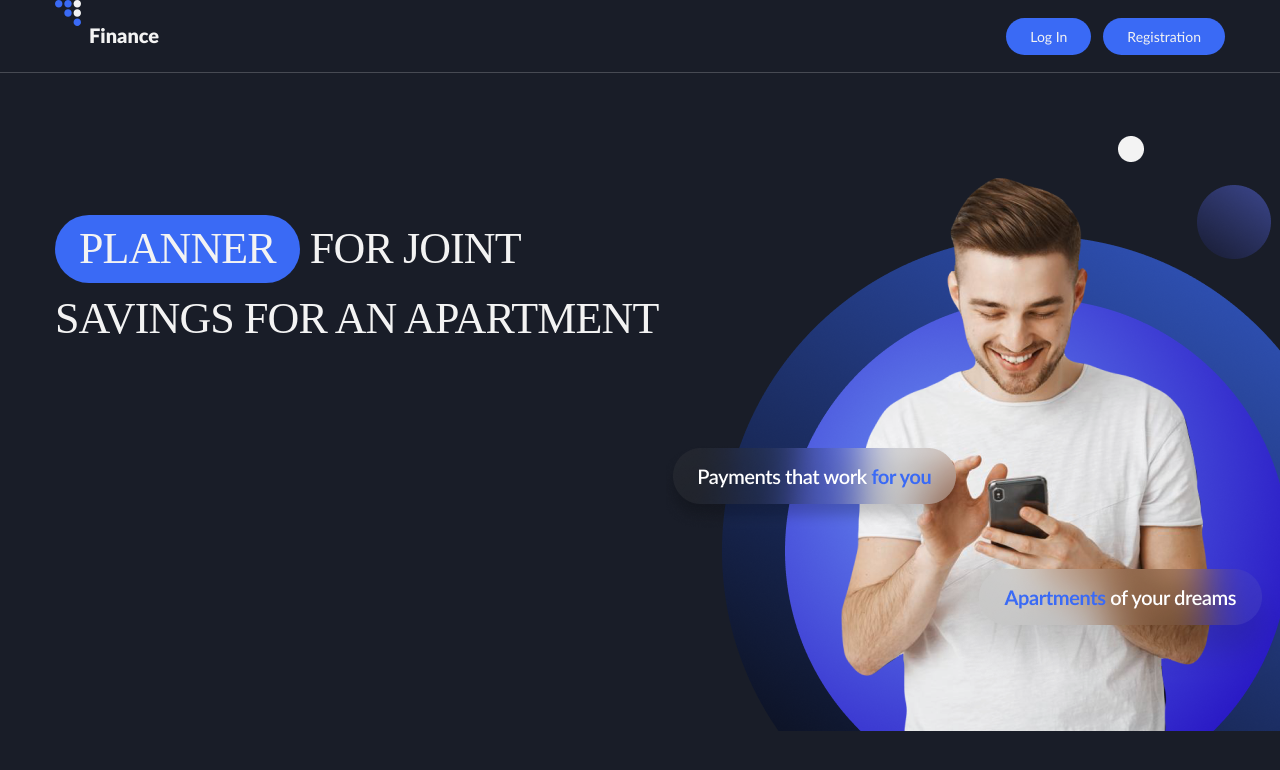
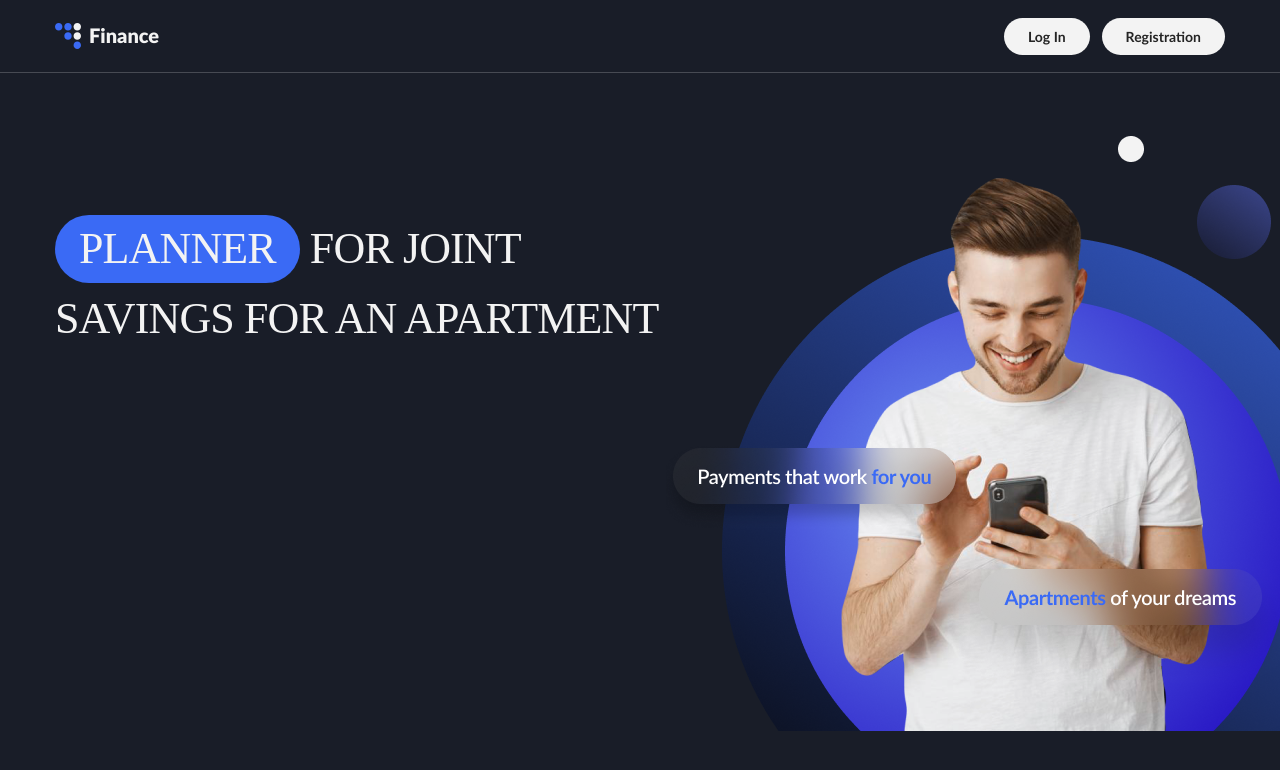
Before and after one commit to SolusBlade/ITD-React-project, a React (Create React App) app: page / in a window 1280 px wide. Shown: the top 770 px of the page. Built offline with nearby package versions, Linux system fonts and the light colour scheme; a web font is replaced by a local one.

Commit message:
narutoooooooo

```diff
--- a/src/components/Header/Header.jsx
+++ b/src/components/Header/Header.jsx
@@ -1,38 +1,27 @@
-import { NavLink } from 'react-router-dom';
-import Icon from '../Icon/Icon';
+import Container from '../Container/Container';
+import { Logo } from './Logo/Logo';
+import { Navigation } from './Navigation/Navigation';
+import { UserBar } from './UserBar/UserBar';
+import { useSelector } from 'react-redux';
+import { selectorIsLoggedIn } from '../../redux/auth/authSelectors';
+
 import d from './Header.module.scss';
 import clsx from 'clsx';
-import Container from '../Container/Container';
 
-const getActiveClass = ({ isActive }) => clsx(d.link, isActive && d.active);
+// const getActiveClass = ({ isActive }) => clsx(d.link, isActive && d.active);
 
 const Header = () => {
+  const isAuth = useSelector(selectorIsLoggedIn);
+
   return (
     <header className={d.header}>
       <Container>
-        <div className={d.divContainer}>
-          <span className={d.headerLogo}>
-            <Icon name={'logo'} width={'26'} height={'26'} className={'logo'} />
-            <p className={d.logoHeaderDes}>Finance</p>
-          </span>
-          <nav className={d.headerNav}>
-            <ul className={d.headerList}>
-              <li className={d.headerItem}>
-                <NavLink
-                  className={getActiveClass}
-                >
-                  Log In
-                </NavLink>
-              </li>
-              <li className={d.headerItem}>
-                <NavLink
-                  className={getActiveClass}
-                >
-                  Registration
-                </NavLink>
-              </li>
-            </ul>
-          </nav>
+        <div className={clsx(d.headerWrap, isAuth && d.isAuth)}>
+          <div className={clsx(d.headerNavWrap, isAuth && d.isAuth)}>
+            <Logo />
+            <Navigation />
+          </div>
+          {isAuth && <UserBar />}
         </div>
       </Container>
     </header>
--- a/src/components/Header/Header.module.scss
+++ b/src/components/Header/Header.module.scss
@@ -4,56 +4,23 @@
     border-bottom: 1px solid $light-gray;
 }
 
-.divContainer {
+.headerWrap {
     display: flex;
     align-items: center;
+    width: 100%;
 }
 
-.headerLogo {
-    display: flex;
+.headerWrap.isAuth {
+    justify-content: space-between;
 }
 
-.headerLogoEl {
-    padding-top: 22px;
+.headerNavWrap {
+    display: flex;
+    align-items: center;
+    justify-content: space-between;
+    width: 100%;
 }
 
-.logo {
-    padding-top: 22px;
-    padding-bottom: 22px;
+.headerNavWrap.isAuth {
+    flex-direction: row-reverse;
 }
-
-.logoHeaderDes {
-    padding-top: 25px;
-    padding-bottom: 27px;
-    margin-left: 8px;
-    font-weight: 900;
-    font-size: 20px;
-    line-height: 1;
-    color: $white;
-}
-
-.headerNav {
-    margin-left: auto;
-}
-
-.headerList {
-    display: flex;
-    gap: 12px;
-}
-
-.link {
-    padding: 10px 24px;
-    font-size: 14px;
-    line-height: 1.4;
-    border-radius: 60px;
-    text-decoration: none;
-    color: $dark-gray;
-    background-color: $white;
-}
-
-.link:hover,
-.link:focus,
-.active {
-    color: $white;
-    background-color: $blue;
-}
--- /dev/null
+++ b/src/components/Header/Logo/Logo.jsx
@@ -0,0 +1,14 @@
+
+import Icon from '../../Icon/Icon';
+import d from './Logo.module.scss';
+
+
+export const Logo = () => {
+
+    return (
+        <span className={d.headerLogo}>
+            <Icon name={'logo'} width={'26'} height={'26'} className={'logo'} />
+            <p className={d.logoHeaderDes}>Finance</p>
+        </span>
+    )
+}
--- /dev/null
+++ b/src/components/Header/Logo/Logo.module.scss
@@ -0,0 +1,34 @@
+@import '../../../sass/utils/variables';
+
+.headerLogo {
+    display: flex;
+    align-items: center;
+}
+
+.logoHeaderDes {
+    margin-left: 8px;
+    font-weight: 900;
+    line-height: 1;
+    color: $white;
+
+    @media screen and (max-width: 767px) {
+        padding-top: 26px;
+        padding-bottom: 26px;
+        font-size: 18px;
+    }
+
+    @media screen and (min-width: 768px) {
+        padding-top: 25px;
+        padding-bottom: 27px;
+        font-size: 20px;
+    }
+}
+
+.headerLogoAuth {
+
+    @media screen and (min-width: 1280px) {
+        display: flex;
+        justify-content: center;
+        align-items: center;
+    }
+}
--- /dev/null
+++ b/src/components/Header/Navigation/Navigation.jsx
@@ -0,0 +1,76 @@
+import clsx from 'clsx';
+import { NavLink, useLocation } from 'react-router-dom';
+import { useSelector } from 'react-redux';
+
+import { selectorIsLoggedIn } from 'redux/auth/authSelectors';
+import d from './Navigation.module.scss';
+
+export const Navigation = () => {
+
+  const isAuth = useSelector(selectorIsLoggedIn);
+  const location = useLocation();
+
+  const getActiveClass = ({ isActive }) => clsx(
+    !isAuth && d.link, !isAuth && isActive && d.active,
+    isAuth && isActive && d.authLinkActive, isAuth && d.authLink
+    );
+
+  return (
+    <nav className={d.headerNav}>
+      <ul className={d.headerList}>
+        {!isAuth ? (
+          <>
+            <li className={d.headerItem}>
+              <NavLink
+                className={getActiveClass}
+                state={location}
+                to="/login"
+              >
+                Log In
+              </NavLink>
+            </li>
+            <li className={d.headerItem}>
+              <NavLink
+                className={getActiveClass}
+                state={location}
+                to="/register"
+              >
+                Registration
+              </NavLink>
+            </li>
+          </>
+        ) : (
+          <>
+            <li className={d.headerItemAuth}>
+              <NavLink
+                state={location}
+                to="/plan"
+                className={getActiveClass}
+              >
+                Personal plan
+              </NavLink>
+            </li>
+            <li className={d.headerItemAuth}>
+              <NavLink
+                state={location}
+                to="/cash-flow"
+                className={getActiveClass}
+              >
+                Cashflow
+              </NavLink>
+            </li>
+            <li className={d.headerItemAuth}>
+              <NavLink
+                state={location}
+                to="/dynamics"
+                className={getActiveClass}
+              >
+                Dynamics
+              </NavLink>
+            </li>
+          </>
+        )}
+      </ul>
+    </nav>
+  );
+};
--- /dev/null
+++ b/src/components/Header/Navigation/Navigation.module.scss
@@ -0,0 +1,69 @@
+@import '../../../sass/utils/variables';
+
+// .headerNav {
+//     margin-left: auto;
+// }
+
+.headerList {
+    display: flex;
+
+    @media screen and (max-width: 767px) {
+        gap: 10px;
+    }
+
+    @media screen and (min-width: 768px) {
+        gap: 12px;
+    }
+}
+
+.link {
+    font-weight: 700;
+    text-decoration: none;
+    border-radius: 60px;
+    color: $dark-gray;
+    background-color: $white;
+
+    @media screen and (max-width: 767px) {
+        padding: 8px 18px;
+        font-size: 12px;
+        line-height: 1.16;
+    }
+
+    @media screen and (min-width: 768px) {
+        padding: 10px 24px;
+        font-size: 14px;
+        line-height: 1.4;
+    }
+
+    &:hover,
+    &:focus {
+        color: $white;
+        background-color: $blue;
+    }
+}
+
+.headerListAuth {
+
+    @media screen and (min-width: 1280px) {
+        display: flex;
+        gap: 32px;
+    }
+}
+
+.authLink {
+
+    @media screen and (min-width: 1280px) {
+        font-weight: 700;
+        font-size: 14px;
+        line-height: 1.4;
+        color: $white;
+        &:hover,
+        &:focus {
+            color: $blue;
+        }
+    }
+}
+
+.authLinkActive {
+    color: $blue;
+}
--- /dev/null
+++ b/src/components/Header/UserBar/UserBar.jsx
@@ -0,0 +1,12 @@
+import d from './UserBar.module.scss';
+
+export const UserBar = () => {
+
+    return (
+        <div className={d.btnBox}>
+            <button className={d.btnLogout}>
+                Log out
+            </button>
+        </div>
+    )
+}
--- /dev/null
+++ b/src/components/Header/UserBar/UserBar.module.scss
@@ -0,0 +1,8 @@
+.btnBox {
+    display: flex;
+    width: 80%;
+}
+
+.btnLogout {
+    margin-left: auto;
+}
```
